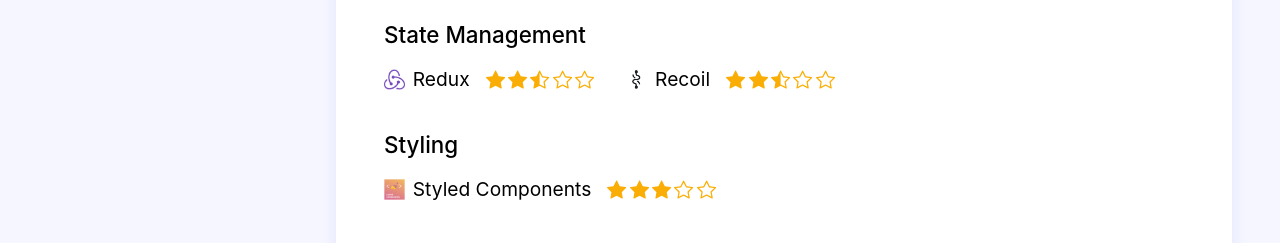
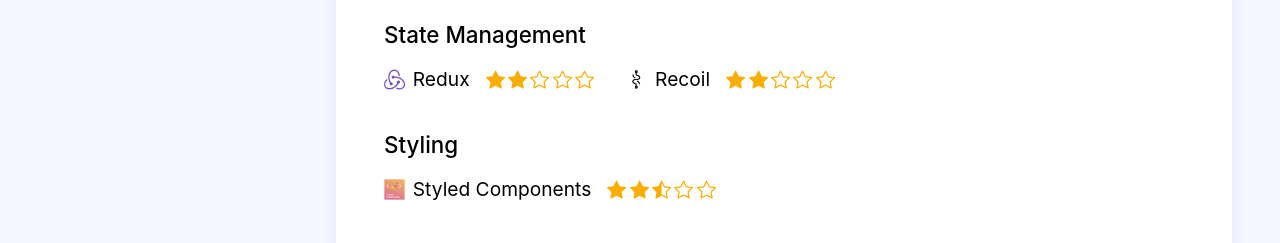
Before and after one commit to kimdonggu42/portfolio, a React (Create React App) app: page / in a window 1280 px wide. Shown: the part 1036-1279 px from the top of the page. Built offline with nearby package versions, Linux system fonts and the light colour scheme.

Commit message:
Refact : 각 컴포넌트 section 태그로 변경

```diff
--- a/src/components/Activity.tsx
+++ b/src/components/Activity.tsx
@@ -4,7 +4,7 @@
 import AOS from "aos";
 import "aos/dist/aos.css";
 
-const ActivityContainer = styled.div`
+const ActivityContainer = styled.section`
   padding: 3rem;
   border-radius: 1.3rem;
   border: none;
--- a/src/components/Certificate.tsx
+++ b/src/components/Certificate.tsx
@@ -4,7 +4,7 @@
 import AOS from "aos";
 import "aos/dist/aos.css";
 
-const CertificateContainer = styled.div`
+const CertificateContainer = styled.section`
   padding: 3rem;
   border-radius: 1.3rem;
   border: none;
--- a/src/components/Education.tsx
+++ b/src/components/Education.tsx
@@ -4,7 +4,7 @@
 import AOS from "aos";
 import "aos/dist/aos.css";
 
-const EducationContainer = styled.div`
+const EducationContainer = styled.section`
   padding: 3rem;
   border-radius: 1.3rem;
   border: none;
--- a/src/components/Experience.tsx
+++ b/src/components/Experience.tsx
@@ -3,7 +3,7 @@
 import AOS from "aos";
 import "aos/dist/aos.css";
 
-const ExperienceContainer = styled.div`
+const ExperienceContainer = styled.section`
   padding: 3rem;
   border-radius: 1.3rem;
   border: none;
--- a/src/components/Introduce.tsx
+++ b/src/components/Introduce.tsx
@@ -2,7 +2,7 @@
 import profile from "../assets/images/profile.png";
 import TypeIt from "typeit-react";
 
-const IntroduceContainer = styled.div`
+const IntroduceContainer = styled.section`
   min-height: 36rem;
   padding: 3rem;
   border-radius: 1.3rem;
--- a/src/components/Project.tsx
+++ b/src/components/Project.tsx
@@ -421,7 +421,7 @@
   });
 
   return (
-    <>
+    <section>
       <ProjectContainer data-aos='fade-up'>
         <ProjectTitle>Projects</ProjectTitle>
         <UnderBar></UnderBar>
@@ -569,7 +569,7 @@
       {isTodoitModalOpen ? (
         <DetailTodoit closeProjectModalHandler={closeTodoitModalHandler} />
       ) : null}
-    </>
+    </section>
   );
 }
 
--- a/src/components/Stack.tsx
+++ b/src/components/Stack.tsx
@@ -15,7 +15,7 @@
 
 import { BsStarFill, BsStarHalf, BsStar } from "react-icons/bs";
 
-const StackContainer = styled.div`
+const StackContainer = styled.section`
   padding: 3rem;
   border-radius: 1.3rem;
   border: none;
@@ -133,7 +133,6 @@
           </StackSetting>
         </LanguageList>
       </LanguageArea>
-
       <LanguageArea>
         <div className='stackTitle'>Library & Framework</div>
         <LanguageList>
@@ -150,7 +149,6 @@
           </StackSetting>
         </LanguageList>
       </LanguageArea>
-
       <LanguageArea>
         <div className='stackTitle'>State Management</div>
         <LanguageList>
@@ -160,7 +158,7 @@
             <div className='starCount'>
               <BsStarFill className='starIcon' />
               <BsStarFill className='starIcon' />
-              <BsStarHalf className='starIcon' />
+              <BsStar className='starIcon' />
               <BsStar className='starIcon' />
               <BsStar className='starIcon' />
             </div>
@@ -171,14 +169,13 @@
             <div className='starCount'>
               <BsStarFill className='starIcon' />
               <BsStarFill className='starIcon' />
-              <BsStarHalf className='starIcon' />
+              <BsStar className='starIcon' />
               <BsStar className='starIcon' />
               <BsStar className='starIcon' />
             </div>
           </StackSetting>
         </LanguageList>
       </LanguageArea>
-
       <LanguageArea>
         <div className='stackTitle'>Styling</div>
         <LanguageList>
@@ -188,14 +185,13 @@
             <div className='starCount'>
               <BsStarFill className='starIcon' />
               <BsStarFill className='starIcon' />
-              <BsStarFill className='starIcon' />
+              <BsStarHalf className='starIcon' />
               <BsStar className='starIcon' />
               <BsStar className='starIcon' />
             </div>
           </StackSetting>
         </LanguageList>
       </LanguageArea>
-
       <LanguageArea>
         <div className='stackTitle'>Cooperation Tool</div>
         <LanguageList>
```
